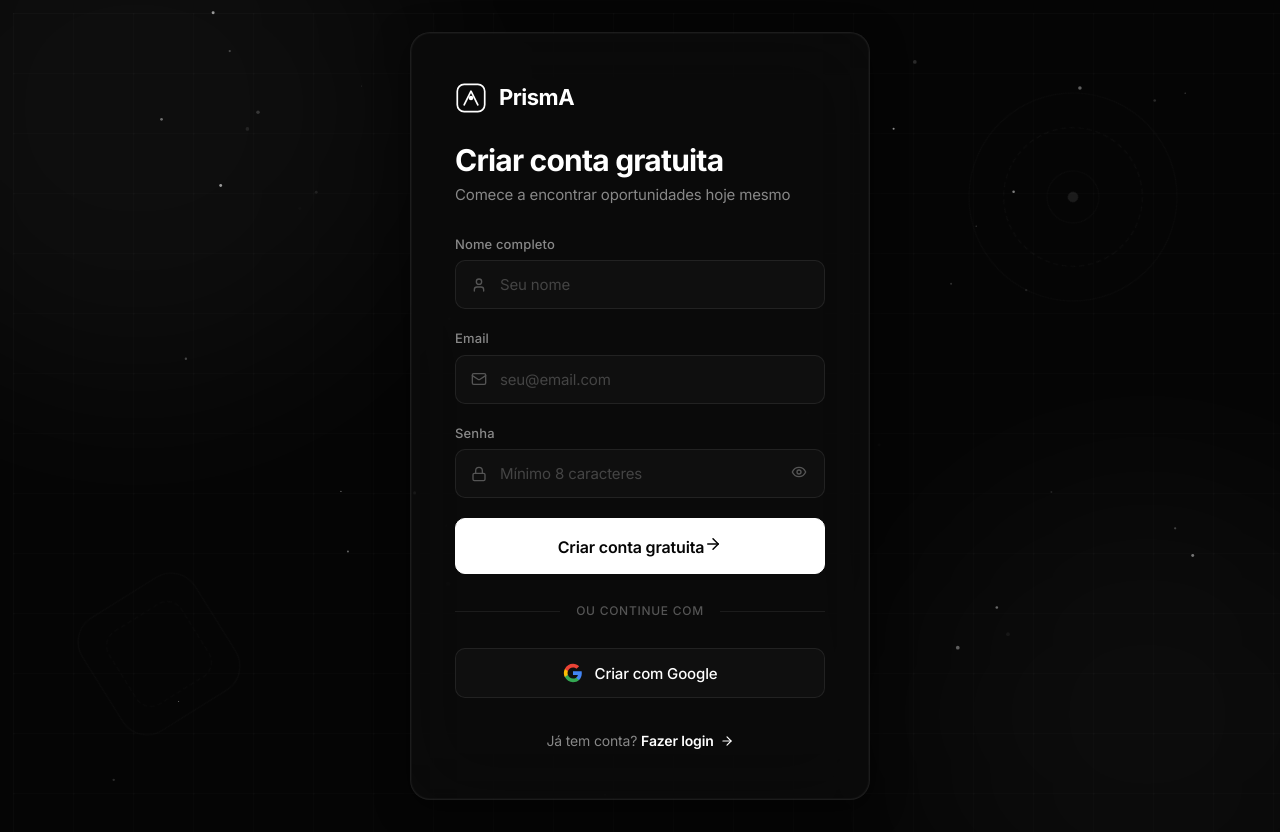
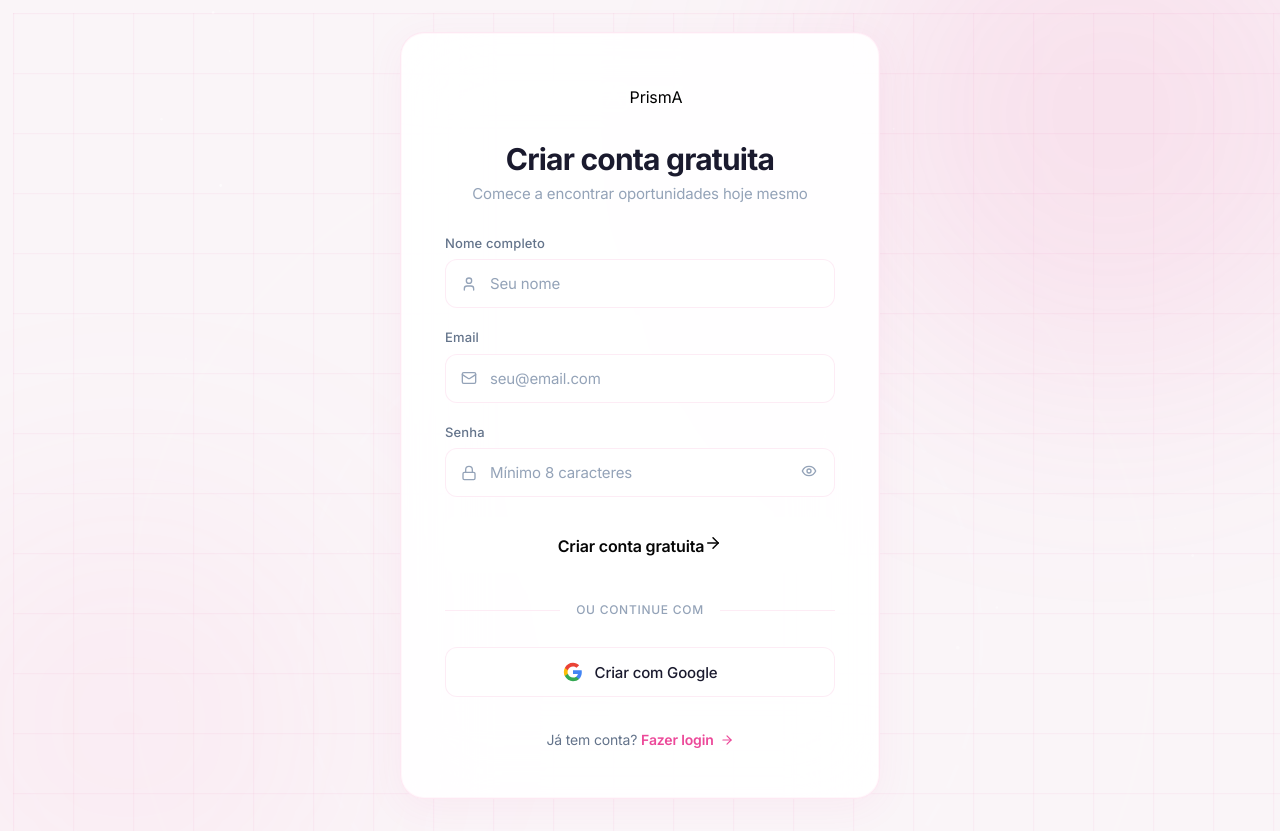
Before and after one commit to Isaiasdasilvaferreira/prisma-frontend, a React (Vite) app: page /register in a window 1280 px wide. Built offline with nearby package versions, Linux system fonts and the light colour scheme; no server answers.

Commit message:
Update Register.css

```diff
--- a/src/pages/Register/Register.css
+++ b/src/pages/Register/Register.css
@@ -4,7 +4,7 @@
   align-items: center;
   justify-content: center;
   padding: 32px;
-  background: #050505;
+  background: #faf5f8;
   position: relative;
   overflow: hidden;
 }
@@ -27,8 +27,8 @@
   position: absolute;
   inset: 0;
   background-image:
-    linear-gradient(rgba(255, 255, 255, 0.025) 1px, transparent 1px),
-    linear-gradient(90deg, rgba(255, 255, 255, 0.025) 1px, transparent 1px);
+    linear-gradient(rgba(236, 72, 153, 0.06) 1px, transparent 1px),
+    linear-gradient(90deg, rgba(236, 72, 153, 0.06) 1px, transparent 1px);
   background-size: 60px 60px;
   animation: gridMove 25s linear infinite;
 }
@@ -41,108 +41,193 @@
 .register-orb {
   position: absolute;
   border-radius: 50%;
-  filter: blur(100px);
+  filter: blur(120px);
 }
 
 .register-orb-1 {
-  width: 550px;
-  height: 550px;
-  background: rgba(255, 255, 255, 0.04);
-  top: -180px;
-  left: -120px;
-  animation: floatOrb1 22s ease-in-out infinite;
+  width: 500px;
+  height: 500px;
+  background: rgba(236, 72, 153, 0.12);
+  top: -150px;
+  right: -100px;
+  animation: floatOrb1 20s ease-in-out infinite;
 }
 
 .register-orb-2 {
-  width: 480px;
-  height: 480px;
-  background: rgba(255, 255, 255, 0.03);
-  bottom: -130px;
-  right: -100px;
-  animation: floatOrb2 26s ease-in-out infinite;
-}
-
-.register-geo {
-  position: absolute;
-}
-
-.register-geo-1 {
-  top: 8%;
-  right: 6%;
-  width: 260px;
-  height: 260px;
-  animation: spinSlow 38s linear infinite;
-  opacity: 0.6;
-}
-
-.register-geo-2 {
-  bottom: 10%;
-  left: 5%;
-  width: 190px;
-  height: 190px;
-  animation: spinSlow 42s linear infinite reverse;
-  opacity: 0.5;
+  width: 400px;
+  height: 400px;
+  background: rgba(244, 114, 182, 0.08);
+  bottom: -100px;
+  left: -80px;
+  animation: floatOrb2 25s ease-in-out infinite;
 }
 
 .register-container {
   width: 100%;
-  max-width: 460px;
+  max-width: 480px;
   position: relative;
   z-index: 10;
 }
 
+.register-card-wrapper {
+  position: relative;
+}
+
 .register-card {
-  background: rgba(12, 12, 12, 0.8);
+  background: rgba(255, 255, 255, 0.92);
   backdrop-filter: blur(40px) saturate(180%);
   -webkit-backdrop-filter: blur(40px) saturate(180%);
-  border: 1px solid rgba(255, 255, 255, 0.08);
-  border-radius: 20px;
+  border: 1px solid rgba(236, 72, 153, 0.12);
+  border-radius: 24px;
   padding: 48px 44px;
   display: flex;
   flex-direction: column;
   gap: 28px;
   box-shadow:
-    0 8px 32px rgba(0, 0, 0, 0.5),
-    0 0 0 1px rgba(255, 255, 255, 0.03) inset;
+    0 8px 40px rgba(236, 72, 153, 0.06),
+    0 0 0 1px rgba(236, 72, 153, 0.04) inset;
+}
+
+.register-bubble {
+  position: absolute;
+  display: flex;
+  align-items: center;
+  gap: 8px;
+  background: rgba(255, 255, 255, 0.88);
+  backdrop-filter: blur(16px) saturate(180%);
+  -webkit-backdrop-filter: blur(16px) saturate(180%);
+  border: 1px solid rgba(236, 72, 153, 0.08);
+  border-radius: 100px;
+  padding: 6px 16px 6px 10px;
+  box-shadow: 0 2px 16px rgba(236, 72, 153, 0.04);
+  z-index: 20;
+  min-height: 34px;
+  animation: floatBubble 3s ease-in-out infinite;
+}
+
+.register-bubble-greenhouse {
+  top: 18%;
+  left: -320px;
+  transform: translateY(-50%);
+  animation-delay: 0s;
+}
+
+.register-bubble-lever {
+  top: 48%;
+  left: -280px;
+  transform: translateY(-50%);
+  animation-delay: 1s;
+}
+
+.register-bubble-ashby {
+  top: 78%;
+  right: -280px;
+  transform: translateY(-50%);
+  animation-delay: 2s;
+}
+
+@keyframes floatBubble {
+  0%, 100% {
+    transform: translateY(-50%) translateY(0px);
+  }
+  50% {
+    transform: translateY(-50%) translateY(-10px);
+  }
+}
+
+.register-bubble-content {
+  display: flex;
+  align-items: center;
+  gap: 8px;
+}
+
+.register-bubble-logo {
+  width: 18px;
+  height: 18px;
+  object-fit: contain;
+}
+
+.register-bubble-name {
+  font-size: 13px;
+  font-weight: 500;
+  color: #475569;
+  white-space: nowrap;
+}
+
+.register-bubble-connector {
+  position: absolute;
+  top: 50%;
+  width: 140px;
+  height: 60px;
+  background: transparent;
+  transform: translateY(-50%);
+}
+
+.register-bubble-connector svg {
+  position: absolute;
+  top: 0;
+  left: 0;
+  width: 100%;
+  height: 100%;
+  overflow: visible;
+}
+
+.register-bubble-connector svg path {
+  fill: none;
+  stroke: rgba(236, 72, 153, 0.5);
+  stroke-width: 2;
+  stroke-linecap: round;
+}
+
+.register-bubble-connector svg circle {
+  fill: rgba(236, 72, 153, 0.5);
+}
+
+.register-bubble-connector-right {
+  right: -140px;
+}
+
+.register-bubble-connector-left {
+  left: -140px;
 }
 
 .register-logo {
   display: flex;
   align-items: center;
-  gap: 12px;
+  justify-content: center;
   text-decoration: none;
-  font-size: 22px;
-  font-weight: 700;
-  color: #fff;
-  letter-spacing: -0.5px;
-  width: fit-content;
+  width: 100%;
 }
 
-.register-logo-svg {
-  transition: transform 0.4s ease;
+.register-logo-img {
+  height: 48px;
+  width: auto;
+  object-fit: contain;
+  transition: transform 0.3s ease;
 }
 
-.register-logo:hover .register-logo-svg {
-  transform: rotate(-8deg) scale(1.08);
+.register-logo:hover .register-logo-img {
+  transform: scale(1.05);
 }
 
 .register-header {
   display: flex;
   flex-direction: column;
   gap: 6px;
+  text-align: center;
 }
 
 .register-title {
   font-size: 30px;
   font-weight: 700;
   letter-spacing: -0.8px;
-  color: #fff;
+  color: #1a1a2e;
   line-height: 1.2;
 }
 
 .register-subtitle {
   font-size: 15px;
-  color: #888;
+  color: #94a3b8;
   line-height: 1.5;
 }
 
@@ -160,7 +245,7 @@
 
 .register-label {
   font-size: 13px;
-  color: #888;
+  color: #64748b;
   font-weight: 500;
   letter-spacing: 0.01em;
 }
@@ -174,22 +259,22 @@
 .register-input-icon {
   position: absolute;
   left: 16px;
-  color: #555;
+  color: #94a3b8;
   z-index: 1;
   transition: color 0.2s ease;
 }
 
 .register-input-wrapper:focus-within .register-input-icon {
-  color: #999;
+  color: #ec4899;
 }
 
 .register-input {
   width: 100%;
   padding: 14px 48px 14px 44px;
-  background: rgba(18, 18, 18, 0.8);
-  border: 1px solid rgba(255, 255, 255, 0.08);
-  border-radius: 10px;
-  color: #fff;
+  background: rgba(255, 255, 255, 0.95);
+  border: 1.5px solid rgba(236, 72, 153, 0.1);
+  border-radius: 12px;
+  color: #1a1a2e;
   font-size: 15px;
   transition: all 0.2s ease;
   letter-spacing: -0.01em;
@@ -197,27 +282,30 @@
 
 .register-input:focus {
   outline: none;
-  border-color: rgba(255, 255, 255, 0.18);
-  background: rgba(25, 25, 25, 0.9);
+  border-color: #ec4899;
+  background: #ffffff;
+  box-shadow: 0 0 0 4px rgba(236, 72, 153, 0.08);
 }
 
 .register-input::placeholder {
-  color: #444;
+  color: #94a3b8;
 }
 
 .register-input-toggle {
   position: absolute;
   right: 12px;
-  color: #555;
+  color: #94a3b8;
   padding: 6px;
   border-radius: 6px;
   transition: all 0.2s ease;
   cursor: pointer;
+  background: none;
+  border: none;
 }
 
 .register-input-toggle:hover {
-  color: #fff;
-  background: rgba(255, 255, 255, 0.06);
+  color: #ec4899;
+  background: rgba(236, 72, 153, 0.06);
 }
 
 .register-password-strength {
@@ -230,7 +318,7 @@
 .register-strength-bar {
   flex: 1;
   height: 3px;
-  background: rgba(255, 255, 255, 0.06);
+  background: rgba(236, 72, 153, 0.08);
   border-radius: 2px;
   overflow: hidden;
 }
@@ -271,11 +359,11 @@
   align-items: center;
   gap: 10px;
   padding: 14px 18px;
-  background: rgba(239, 68, 68, 0.06);
-  border: 1px solid rgba(239, 68, 68, 0.15);
+  background: rgba(239, 68, 68, 0.05);
+  border: 1px solid rgba(239, 68, 68, 0.1);
   border-radius: 10px;
   font-size: 13px;
-  color: #f87171;
+  color: #dc2626;
 }
 
 .register-error-dot {
@@ -289,8 +377,8 @@
 .register-spinner {
   width: 18px;
   height: 18px;
-  border: 2px solid rgba(5, 5, 5, 0.3);
-  border-top-color: #050505;
+  border: 2px solid rgba(236, 72, 153, 0.2);
+  border-top-color: #ec4899;
   border-radius: 50%;
   animation: spin 0.6s linear infinite;
 }
@@ -306,12 +394,12 @@
   content: '';
   flex: 1;
   height: 1px;
-  background: rgba(255, 255, 255, 0.08);
+  background: rgba(236, 72, 153, 0.1);
 }
 
 .register-divider span {
   font-size: 12px;
-  color: #555;
+  color: #94a3b8;
   text-transform: uppercase;
   letter-spacing: 0.06em;
   font-weight: 500;
@@ -325,10 +413,10 @@
   gap: 12px;
   width: 100%;
   padding: 14px;
-  background: rgba(18, 18, 18, 0.8);
-  border: 1px solid rgba(255, 255, 255, 0.08);
-  border-radius: 10px;
-  color: #fff;
+  background: rgba(255, 255, 255, 0.95);
+  border: 1.5px solid rgba(236, 72, 153, 0.1);
+  border-radius: 12px;
+  color: #1a1a2e;
   font-size: 15px;
   font-weight: 500;
   cursor: pointer;
@@ -337,33 +425,106 @@
 }
 
 .register-google-btn:hover {
-  background: rgba(25, 25, 25, 0.9);
-  border-color: rgba(255, 255, 255, 0.18);
+  background: #ffffff;
+  border-color: rgba(236, 72, 153, 0.25);
+  box-shadow: 0 2px 12px rgba(236, 72, 153, 0.06);
+  transform: translateY(-1px);
 }
 
 .register-login {
   text-align: center;
   font-size: 14px;
-  color: #888;
+  color: #64748b;
   padding-top: 4px;
 }
 
 .register-login a {
-  color: #fff;
+  color: #ec4899;
   font-weight: 600;
   text-decoration: none;
   display: inline-flex;
   align-items: center;
   gap: 6px;
-  transition: opacity 0.2s ease;
+  transition: all 0.2s ease;
 }
 
 .register-login a:hover {
-  opacity: 0.75;
+  color: #db2777;
+  transform: translateX(2px);
+}
+
+.register-submit-btn {
+  width: 100%;
+  padding: 14px;
+  background: linear-gradient(135deg, #ec4899, #db2777);
+  border: none;
+  border-radius: 12px;
+  color: #ffffff;
+  font-size: 15px;
+  font-weight: 600;
+  cursor: pointer;
+  transition: all 0.2s ease;
+  display: flex;
+  align-items: center;
+  justify-content: center;
+  gap: 8px;
+  letter-spacing: -0.01em;
+}
+
+.register-submit-btn:hover {
+  background: linear-gradient(135deg, #db2777, #be185d);
+  transform: translateY(-2px);
+  box-shadow: 0 4px 20px rgba(236, 72, 153, 0.35);
+}
+
+.register-submit-btn:active {
+  transform: translateY(0);
+}
+
+.register-submit-btn:disabled {
+  opacity: 0.7;
+  cursor: not-allowed;
+  transform: none;
+  box-shadow: none;
+}
+
+@keyframes gridMove {
+  0% { transform: translate(0, 0); }
+  100% { transform: translate(60px, 60px); }
+}
+
+@keyframes floatOrb1 {
+  0%, 100% { transform: translate(0, 0) scale(1); }
+  33% { transform: translate(-20px, 15px) scale(1.05); }
+  66% { transform: translate(15px, -15px) scale(0.95); }
+}
+
+@keyframes floatOrb2 {
+  0%, 100% { transform: translate(0, 0) scale(1); }
+  50% { transform: translate(20px, -20px) scale(1.08); }
+}
+
+@keyframes spin {
+  0% { transform: rotate(0deg); }
+  100% { transform: rotate(360deg); }
+}
+
+@media (max-width: 820px) {
+  .register-bubble {
+    display: none;
+  }
 }
 
 @media (max-width: 500px) {
   .register-card {
     padding: 32px 24px;
   }
+
+  .register-title {
+    font-size: 26px;
+  }
+
+  .register-logo-img {
+    height: 40px;
+  }
 }
```
